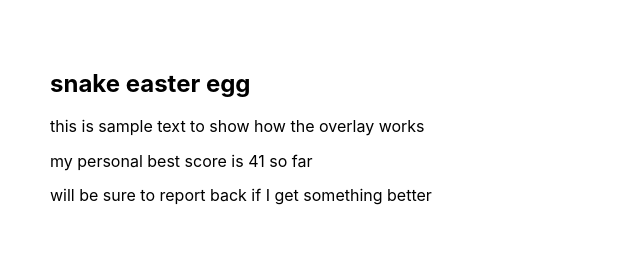
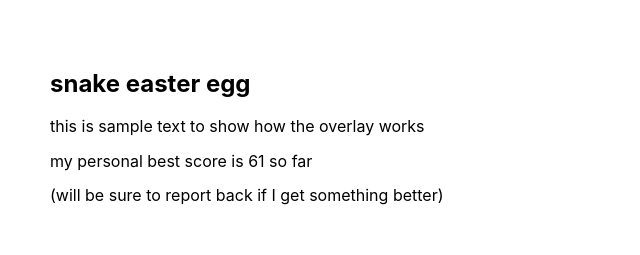
Before and after one commit to sirciv/snake-overlay, a plain HTML site: page index.html in a window 1280 px wide. Shown: the top 255 px of the page, 0-640 px from the left. Drawn offline with nearby package versions, Linux system fonts and the light colour scheme.

Commit message:
Update index.html

```diff
--- a/index.html
+++ b/index.html
@@ -13,8 +13,8 @@
     <body>
         <h2>snake easter egg</h2>
         <p>this is sample text to show how the overlay works</p>
-        <p>my personal best score is 41 so far</p>
-        <p>will be sure to report back if I get something better</p>
+        <p>my personal best score is 61 so far</p>
+        <p>(will be sure to report back if I get something better)</p>
         <div class="container">
             <div class="play-btn" onclick="gameInit()">
                 <img alt="click me" src="https://media.cnn.com/api/v1/images/stellar/prod/220320181933-01-rare-snake-alabama-handout.jpg">
```
